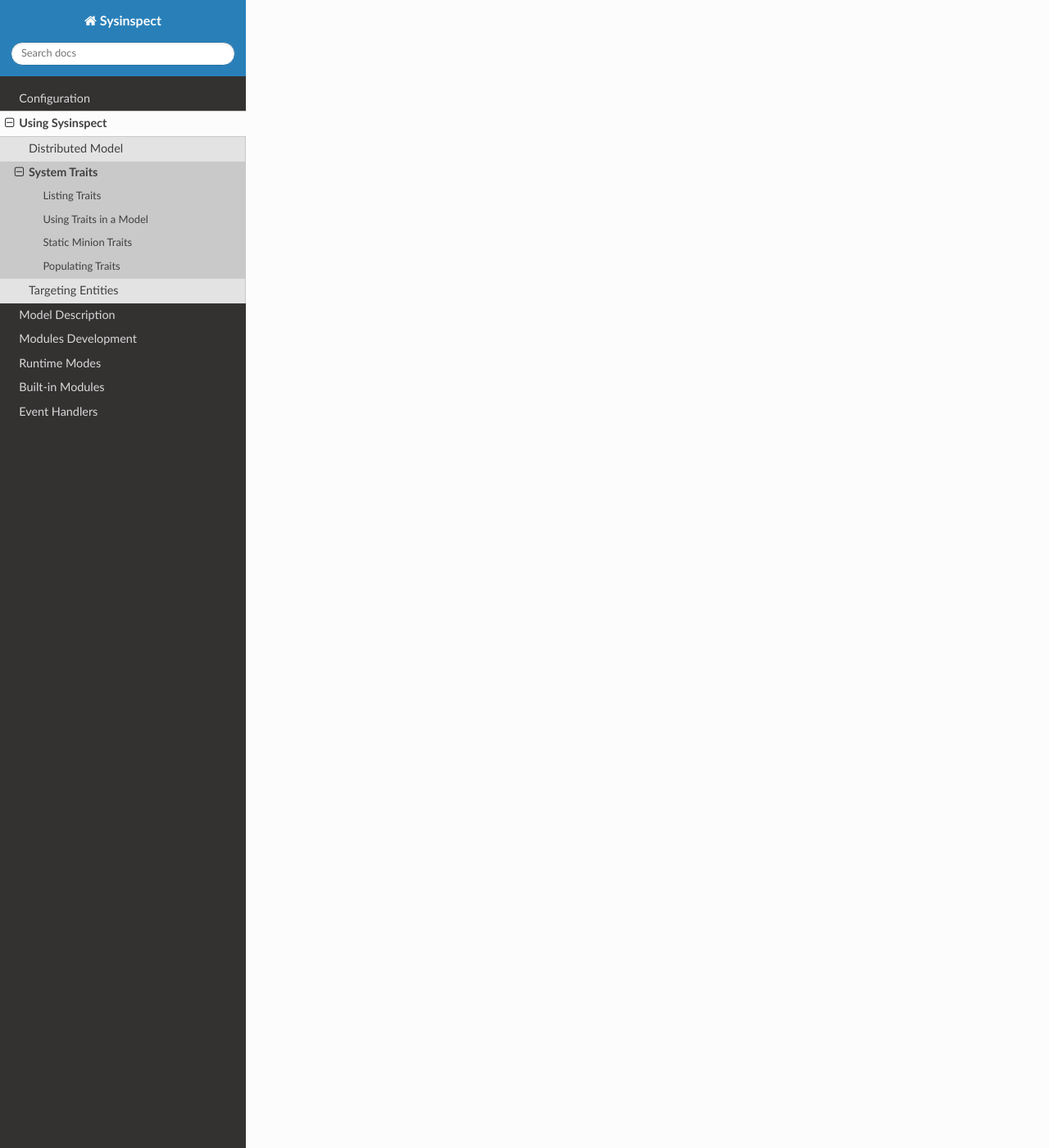
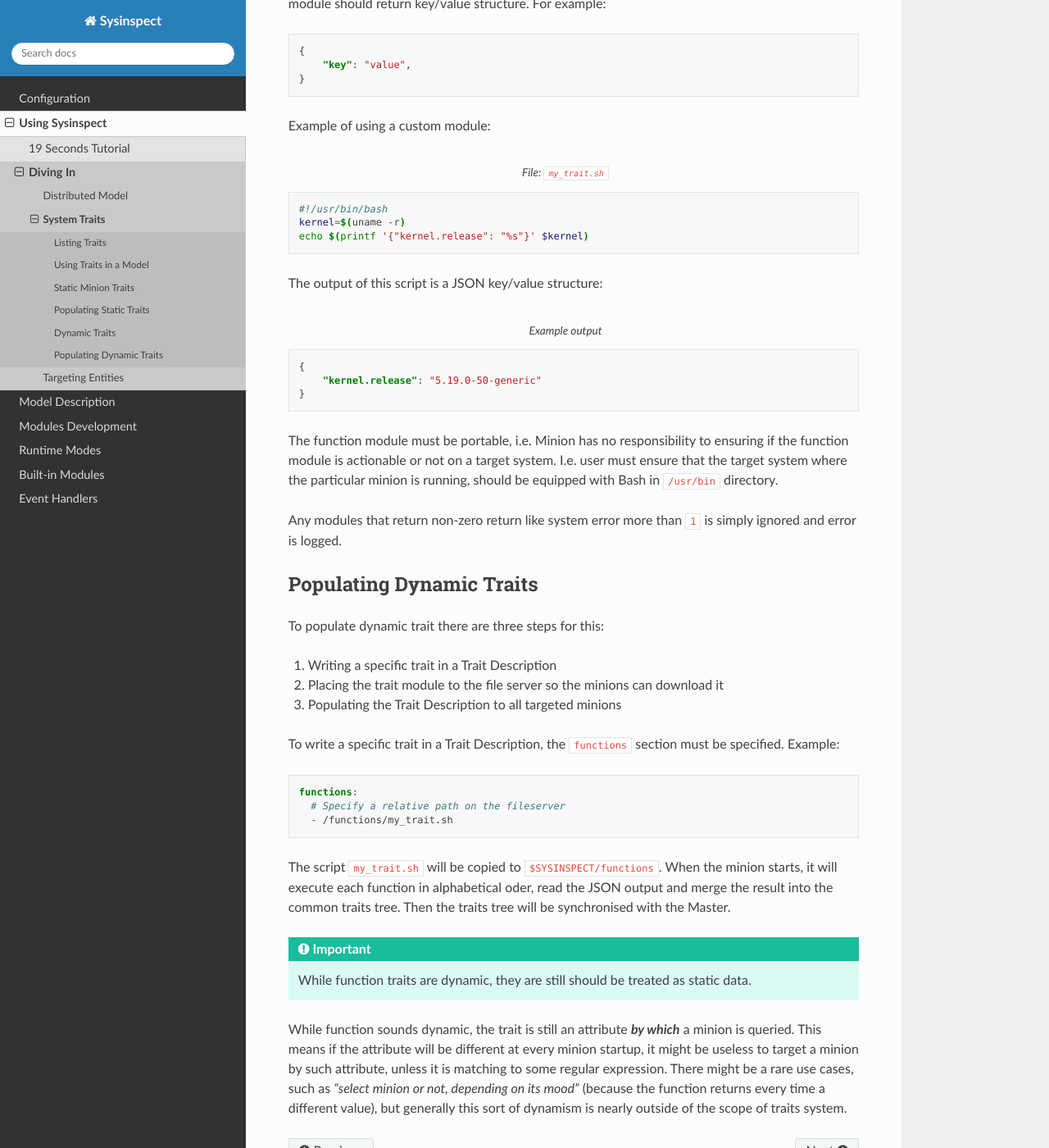
Before and after one commit to tinythings/sysinspect, a Sphinx documentation site: the page built from docs/genusage/systraits.rst, in a window 1280 px wide and 1400 px high, scrolled down 2842 px. Shown: the whole window at 82% size. Built offline with Sphinx 7.4.7 and the Read the Docs theme 3.1.0, drawn with Linux system fonts in a browser that asks for light colours; some of the changed text lies outside the part shown.

Commit message:
Update documentation on traits and dynamic traits use

```diff
--- a/docs/genusage/distributed_model.rst
+++ b/docs/genusage/distributed_model.rst
@@ -15,6 +15,8 @@
 
 .. role:: bi
    :class: bolditalic
+
+.. _distributed_model:
 
 Distributed Model
 =================
@@ -88,6 +90,8 @@
 the section, where traits are filtering (or selecting) :bi:`the relevant part` of the claims
 description in a declarative way.
 
+.. _splitting_claims:
+
 Splitting Claims
 ----------------
 
--- a/docs/genusage/systraits.rst
+++ b/docs/genusage/systraits.rst
@@ -50,19 +50,166 @@
 Listing Traits
 --------------
 
-(TBD) How to see traits of minions.
+To list minion's traits, is enough to target a minion by its Id or hostname:
+
+.. code-block:: bash
+
+    $ sysinspect --minions
+    ...
+
+    $ sysinspect --info <minion-id-or-hostname>
 
 Using Traits in a Model
 -----------------------
 
-(TBD) Targeting distributed entities by traits etc.
+Using traits in a model is described in :ref:`splitting_claims` chapter of the :ref:`distributed_model` document.
 
 Static Minion Traits
 --------------------
 
-(TBD) As a part of minion configuration.
+Traits can be also custom static data, which is placed in a minion configuration. Traits are just
+YAML files with key/value format, placed in ``$SYSINSPECT/traits`` directory of a minion. The naming
+of those files is not important, they will be anyway merged into one tree. Important is to ensure
+that trait keys do not repeat, so they do not overwrite each other. The ``$SYSINSPECT`` directory
+is ``/etc/sysinspect`` by default or is defined in the minion configuration.
 
-Populating Traits
------------------
+Example of a trait file:
 
-(TBD) How to push traits to all minions and fetch theirs
+.. code-block:: yaml
+    :caption: File: ``/etc/sysinspect/traits/example.trait``
+
+    traits:
+      name: Fred
+
+From now on, the minion can be targeded by the trait ``name``:
+
+.. code-block:: bash
+    :caption: Targeting a minion by a custom trait
+
+    sysinspect "my_model/my_entity name:Fred"
+
+.. code-block::
+
+Populating Static Traits
+------------------------
+
+Populating traits is done in two steps:
+
+1. Writing a specific static trait in a trait description
+2. Populating the trait description to all targeted minions
+
+Synopsis of a trait description as follows:
+
+.. code-block:: text
+    :caption: Synopsis
+
+    <query>:
+      [machine-id]:
+        - [list]
+      [hostname]:
+        - [list]
+      [traits]:
+        [key]: [value]
+    <traits>:
+      [key]: [value]
+
+    # Only for dynamic traits (functions)
+    [functions]:
+      - [list]
+
+For example, to make an alias for all Ubuntu running machines, the following valid trait description:
+
+.. code-block:: yaml
+    :caption: An alias to a system trait
+
+    # This is to select what minions should have
+    # the following traits assigned
+    query:
+      traits:
+        - system.os.kernel.version: 6.*
+
+    # Actual traits to be assigned
+    traits:
+      kernel: six
+
+Now it is possible to call all minions with any kernel of major version 6 like so:
+
+.. code-block:: bash
+    :caption: Target minions by own alias
+
+    sysinspect "my_model/my_entity kernel:six"
+
+The section ``functions`` is used for the dynamic traits, described below.
+
+Dynamic Traits
+--------------
+
+Dynamic traits are functions that are doing something on the machine. Since those functions
+are standalone executables, they do not accept any parameters. Functions are the same modules
+like any other modules and using the same protocol with the JSON format. The difference is that
+the module should return key/value structure. For example:
+
+.. code-block:: json
+
+    {
+        "key": "value",
+    }
+
+Example of using a custom module:
+
+.. code-block:: bash
+    :caption: File: ``my_trait.sh``
+
+    #!/usr/bin/bash
+    kernel=$(uname -r)
+    echo $(printf '{"kernel.release": "%s"}' $kernel)
+
+The output of this script is a JSON key/value structure:
+
+.. code-block:: json
+    :caption: Example output
+
+    {
+        "kernel.release": "5.19.0-50-generic"
+    }
+
+The function module must be portable, i.e. Minion has no responsibility to ensuring if the
+function module is actionable or not on a target system. I.e. user must ensure that the target
+system where the particular minion is running, should be equipped with Bash in ``/usr/bin``
+directory.
+
+Any modules that return non-zero return like system error more than ``1`` is simply ignored
+and error is logged.
+
+Populating Dynamic Traits
+-------------------------
+
+To populate dynamic trait there are three steps for this:
+
+1. Writing a specific trait in a Trait Description
+2. Placing the trait module to the file server so the minions can download it
+3. Populating the Trait Description to all targeted minions
+
+To write a specific trait in a Trait Description, the ``functions`` section must be specified.
+Example:
+
+.. code-block:: yaml
+
+    functions:
+      # Specify a relative path on the fileserver
+      - /functions/my_trait.sh
+
+The script ``my_trait.sh`` will be copied to ``$SYSINSPECT/functions``. When the minion starts,
+it will execute each function in alphabetical oder, read the JSON output and merge the result
+into the common traits tree. Then the traits tree will be synchronised with the Master.
+
+.. important::
+
+    While function traits are dynamic, they are still should be treated as static data.
+
+While function sounds dynamic, the trait is still an attribute :bi:`by which` a minion is queried.
+This means if the attribute will be different at every minion startup, it might be useless
+to target a minion by such attribute, unless it is matching to some regular expression. There
+might be a rare use cases, such as *"select minion or not, depending on its mood"* (because the
+function returns every time a different value), but generally this sort of dynamism is nearly
+outside of the scope of traits system.
--- a/docs/modeldescr/overview.rst
+++ b/docs/modeldescr/overview.rst
@@ -3,6 +3,8 @@
 
 .. note::
    Document explains the Model Definition and its components.
+
+.. _model_description:
 
 The Model is essentially a configuration of a system. It is written in YAML format,
 and it is following a specific expression schema and logic.
```
Also changed, not shown: docs/genusage/overview.rst (+23 -0 lines).
